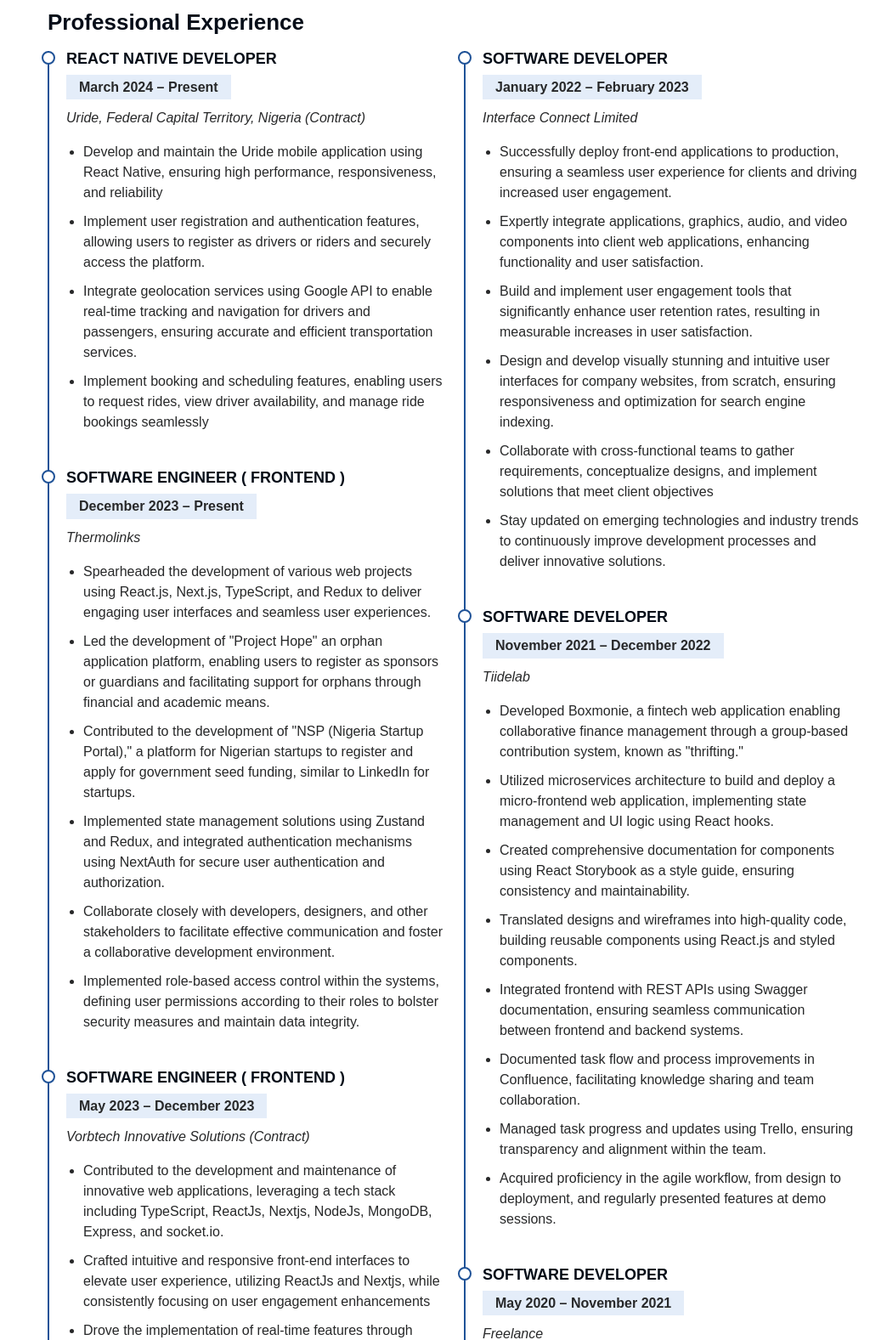
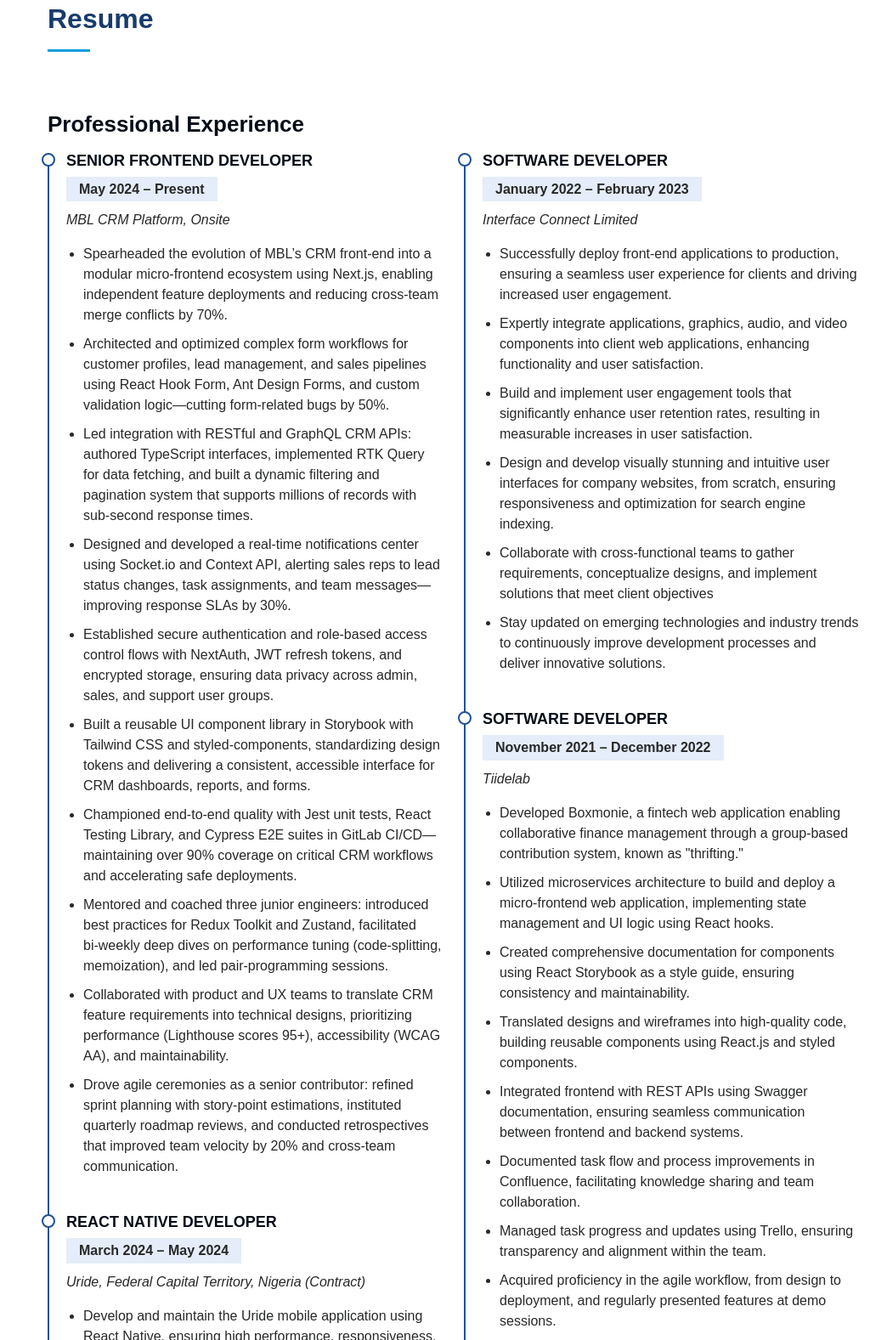
Before and after one commit to Cabraham1/cabraham.io, a plain HTML site: page index.html in a window 1280 px wide. Shown: the part 1861-3438 px from the top of the page at 85% size, without its empty margins (256-1280 px from the left). Drawn offline with Linux system fonts and the light colour scheme; a web font is replaced by a local one.

Commit message:
Update index.html

```diff
--- a/index.html
+++ b/index.html
@@ -103,9 +103,7 @@
           <p>
 
 
-
-            With nearly four years of experience, I specialize in building complex web applications, staying updated with the latest trends for competitiveness. I excel in leading collaborative teams to success, guiding and mentoring new developers. Embracing agile methodologies, I drive innovation and deliver impactful solutions, contributing to team growth and success.
-
+With nearly six years of experience developing scalable and secure web applications, I specialize in building robust front-end solutions using modern frameworks like React. I stay current with industry trends to deliver competitive, future-proof products. I’m passionate about clean architecture and team collaboration—mentoring new developers, leading with a focus on modular design, and driving innovation through agile practices to consistently deliver impactful, user-centered solutions.
 
 
 
@@ -127,13 +125,7 @@
               structured, results-focused product development teams. I am confident in my abilities and have
               demonstrated this through
               my work.
-            <p> Over the past three years, I have primarily focused on building the client side of web applications,
-              sometimes using
-              micro-service architecture. My daily tasks involve working with Restful API data, building UI logic and
-              components,
-              documenting, and occasionally conducting end-to-end tests using the CI/CD approach with technologies such
-              as React.js,
-              Redux, Zustand, Nextjs, NexthAuth, Context API, Socket io, jijst, styled-components, CSS libraries, Tailwind CSS, and other modern frontend tools.</p>
+            <p>With six years of experience in front-end development, I specialize in building modern, scalable, and maintainable web applications. My primary focus has been on developing robust client-side architectures, often within micro-service ecosystems. I work extensively with RESTful APIs, and my workflow includes building complex UI logic, handling state effectively, documenting systems, and integrating end-to-end testing within CI/CD pipelines. I leverage a wide range of technologies including React.js, Next.js, Redux, Zustand, NextAuth, Context API, Socket.io, Jest, styled-components, Tailwind CSS, and other modern front-end libraries. I’m passionate about clean code, secure data flow, and delivering performant user experiences, while also mentoring teams and promoting modular, reusable design patterns.</p>
 
             <p>
 
@@ -170,9 +162,47 @@
         <div class="row">
           <div class="col-lg-6" data-aos="fade-up">
             <h3 class="resume-title">Professional Experience</h3>
+          <div class="resume-item">
+      <h4>Senior Frontend Developer</h4>
+      <h5>May 2024 – Present</h5>
+      <p><em>MBL CRM Platform, Onsite</em></p>
+  <ul>
+    <li>
+      Spearheaded the evolution of MBL’s CRM front‑end into a modular micro‑frontend ecosystem using Next.js, enabling independent feature deployments and reducing cross‑team merge conflicts by 70%.
+    </li>
+    <li>
+      Architected and optimized complex form workflows for customer profiles, lead management, and sales pipelines using React Hook Form, Ant Design Forms, and custom validation logic—cutting form‑related bugs by 50%.
+    </li>
+    <li>
+      Led integration with RESTful and GraphQL CRM APIs: authored TypeScript interfaces, implemented RTK Query for data fetching, and built a dynamic filtering and pagination system that supports millions of records with sub‑second response times.
+    </li>
+    <li>
+      Designed and developed a real‑time notifications center using Socket.io and Context API, alerting sales reps to lead status changes, task assignments, and team messages—improving response SLAs by 30%.
+    </li>
+    <li>
+      Established secure authentication and role‑based access control flows with NextAuth, JWT refresh tokens, and encrypted storage, ensuring data privacy across admin, sales, and support user groups.
+    </li>
+    <li>
+      Built a reusable UI component library in Storybook with Tailwind CSS and styled‑components, standardizing design tokens and delivering a consistent, accessible interface for CRM dashboards, reports, and forms.
+    </li>
+    <li>
+      Championed end‑to‑end quality with Jest unit tests, React Testing Library, and Cypress E2E suites in GitLab CI/CD—maintaining over 90% coverage on critical CRM workflows and accelerating safe deployments.
+    </li>
+    <li>
+      Mentored and coached three junior engineers: introduced best practices for Redux Toolkit and Zustand, facilitated bi‑weekly deep dives on performance tuning (code‑splitting, memoization), and led pair‑programming sessions.
+    </li>
+    <li>
+      Collaborated with product and UX teams to translate CRM feature requirements into technical designs, prioritizing performance (Lighthouse scores 95+), accessibility (WCAG AA), and maintainability.
+    </li>
+    <li>
+      Drove agile ceremonies as a senior contributor: refined sprint planning with story‑point estimations, instituted quarterly roadmap reviews, and conducted retrospectives that improved team velocity by 20% and cross‑team communication.
+    </li>
+  </ul>
+</div>
+
             <div class="resume-item">
               <h4>React Native Developer</h4>
-              <h5>March 2024 – Present</h5>
+              <h5>March 2024 – May 2024</h5>
               <p><em>Uride, Federal Capital Territory, Nigeria (Contract) </em></p>
               <ul>
   <li>
@@ -188,7 +218,7 @@
             </div>
             <div class="resume-item">
               <h4>Software Engineer ( Frontend )</h4>
-              <h5>December 2023 – Present</h5>
+              <h5>December 2023 – May 2024</h5>
               <p><em>Thermolinks</em></p>
               <ul>
                 <li>
@@ -229,7 +259,7 @@
                 <li>Conducted unit testing and end-to-end testing to ensure software quality.
                 </li>
                 <li>
-                  Collaborated in Agile environments, participating in daily stand-ups and sprint planning.                </li>
+                  Collaborated in Agile environments, participating in daily stand-ups and sprint planning.</li>
               </ul>
                 <li>
                   Maintained detailed code documentation for knowledge sharing and onboarding.
```
